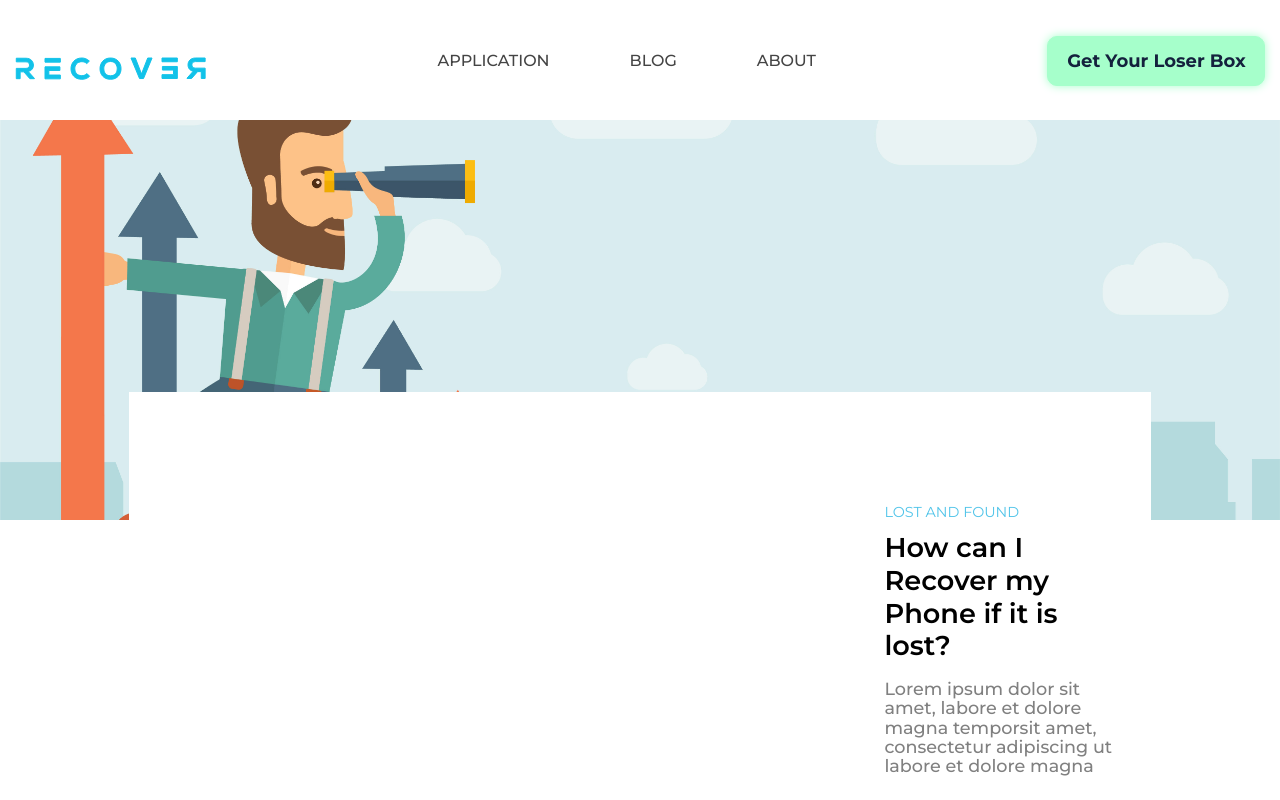
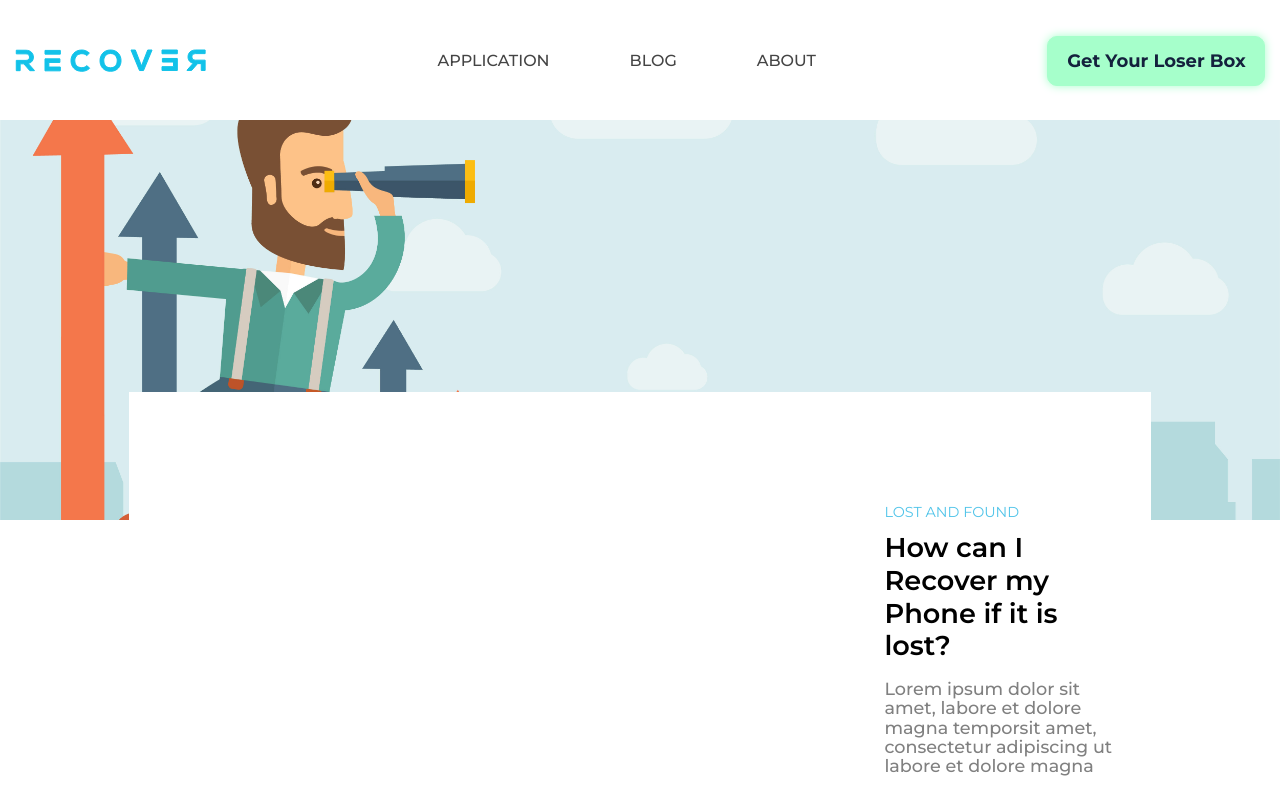
Before and after one commit to n1c01a5/recover-website, a Next.js app: page /blog in a window 1280 px wide. Shown: the top 800 px of the page. Built offline with nearby package versions, Linux system fonts and the light colour scheme.

Commit message:
fixed header padding

```diff
--- a/styles/elements/Header.module.scss
+++ b/styles/elements/Header.module.scss
@@ -16,7 +16,7 @@
     cursor: pointer;
   }
   .logoContainer {
-    margin-top: -1rem;
+    margin-top: -2rem;
   }
   .buttonContainer {
     margin-right: -12rem;
```
